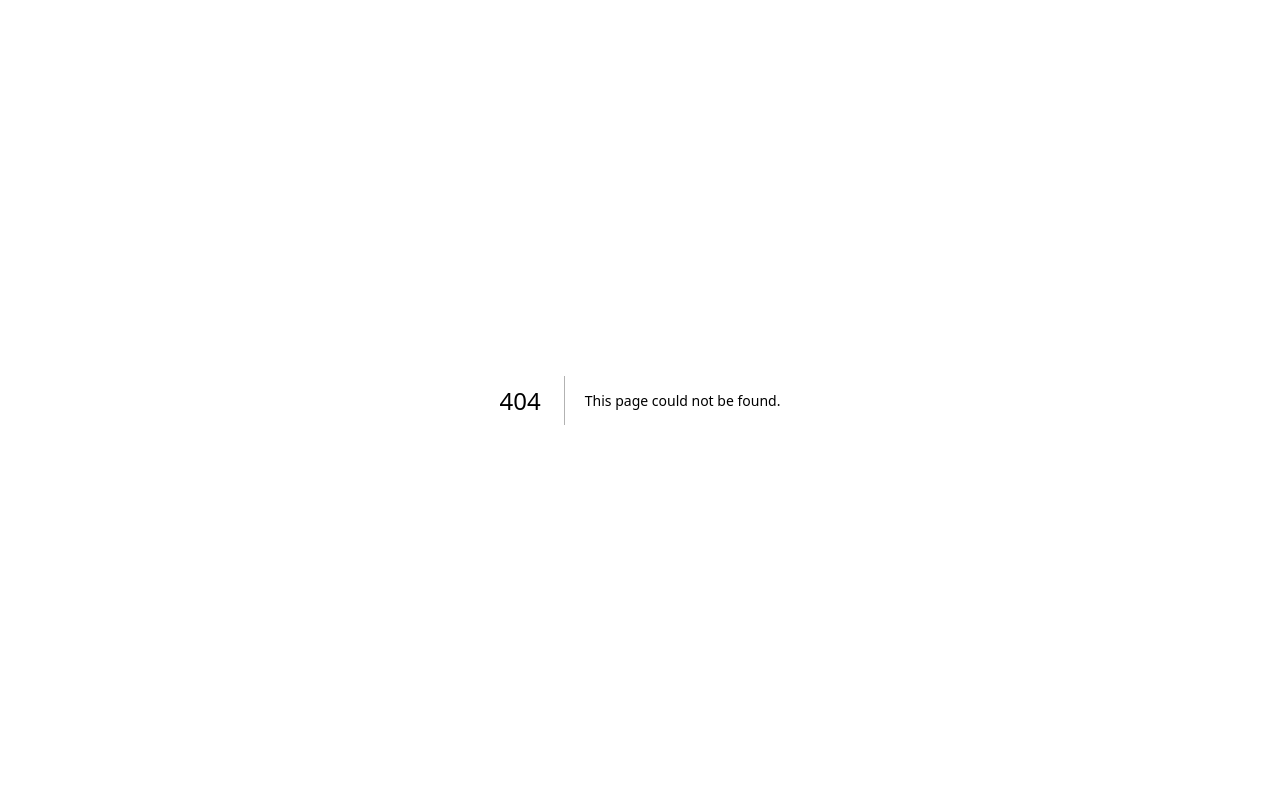
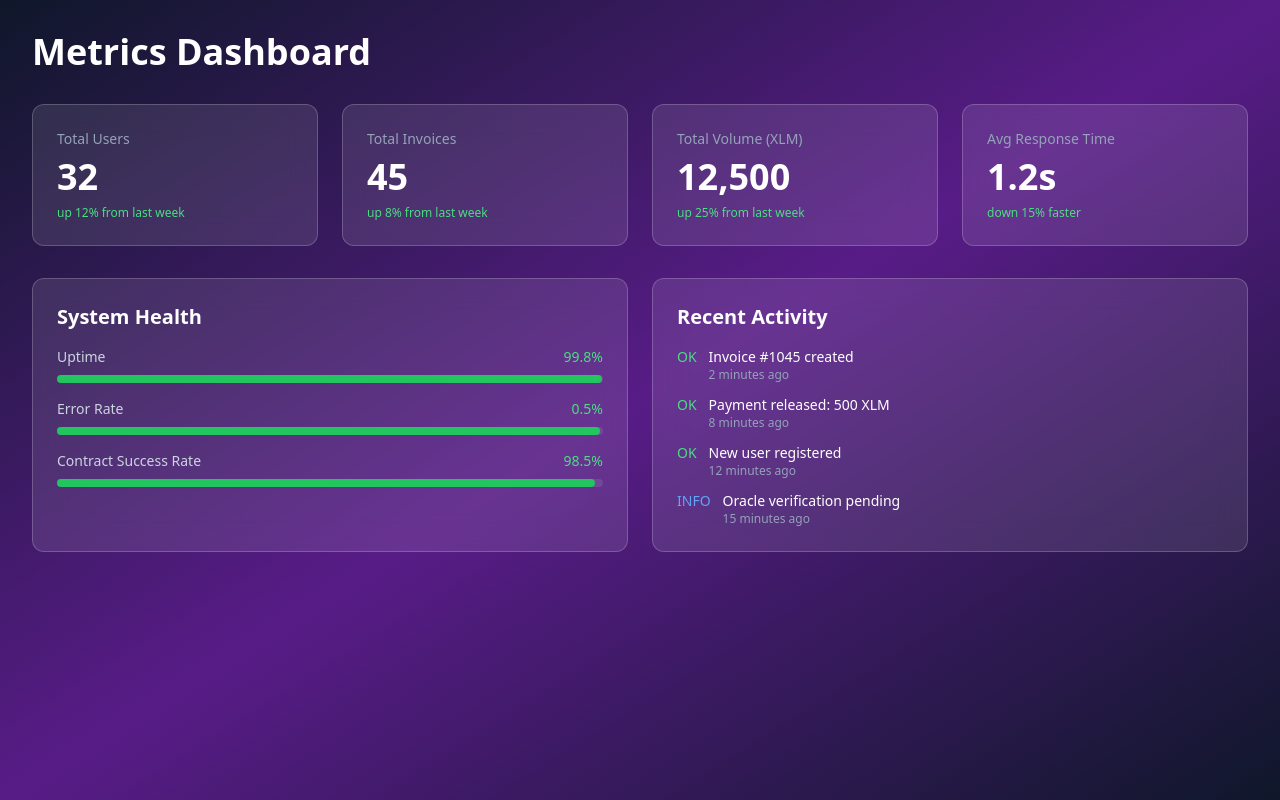
Before and after one commit to SarthakKshirsagar01/NexuraProtocol, a Next.js app in the folder frontend/: page /metrics in a window 1280 px wide. Before the commit this address had no page. Built offline with nearby package versions, Linux system fonts and the light colour scheme.

Commit message:
feat: add metrics dashboard with system health monitoring

```diff
--- a/frontend/app/create-invoice/page.tsx
+++ b/frontend/app/create-invoice/page.tsx
@@ -88,6 +88,12 @@ export default function CreateInvoice() {
               className="text-slate-400 hover:text-white text-sm mb-2 inline-block"
             >
               ← Back to Dashboard
+            </Link>
+            <Link
+              href="/metrics"
+              className="text-slate-400 hover:text-white text-sm mb-2 ml-4 inline-block"
+            >
+              View Metrics
             </Link>
             <h1 className="text-3xl font-bold text-white">
               Create Smart Invoice
--- a/frontend/app/dashboard/page.tsx
+++ b/frontend/app/dashboard/page.tsx
@@ -66,6 +66,20 @@ export default function Dashboard() {
             <p className="text-slate-400 text-xs sm:text-sm">Powered by Stellar • Secured by Soroban</p>
           </div>
           <div className="flex flex-col sm:flex-row items-stretch sm:items-center gap-3">
+            <div className="flex items-center gap-2">
+              <Link
+                href="/metrics"
+                className="bg-blue-500/20 hover:bg-blue-500/30 border border-blue-500/50 text-blue-300 px-3 py-2 rounded-lg text-xs sm:text-sm transition-all text-center"
+              >
+                Metrics
+              </Link>
+              <Link
+                href="/create-invoice"
+                className="bg-purple-500/20 hover:bg-purple-500/30 border border-purple-500/50 text-purple-300 px-3 py-2 rounded-lg text-xs sm:text-sm transition-all text-center"
+              >
+                Create Invoice
+              </Link>
+            </div>
             <div className="bg-white/5 border border-white/20 px-4 py-2 rounded-lg">
               <p className="text-green-400 text-xs sm:text-sm font-mono break-all">
                 {publicKey.slice(0, 6)}...{publicKey.slice(-4)}
--- /dev/null
+++ b/frontend/app/metrics/page.tsx
@@ -0,0 +1,132 @@
+'use client';
+
+import { useState, useEffect } from 'react';
+
+export default function Metrics() {
+  const [stats, setStats] = useState({
+    totalUsers: 0,
+    totalInvoices: 0,
+    totalVolume: 0,
+    avgResponseTime: 0,
+    errorRate: 0,
+  });
+
+  useEffect(() => {
+    // Simulate fetching metrics
+    // In production, this would call your backend API
+    setStats({
+      totalUsers: 32,
+      totalInvoices: 45,
+      totalVolume: 12500,
+      avgResponseTime: 1.2,
+      errorRate: 0.5,
+    });
+  }, []);
+
+  return (
+    <div className="min-h-screen bg-gradient-to-br from-slate-900 via-purple-900 to-slate-900 p-8">
+      <div className="max-w-7xl mx-auto">
+        <h1 className="text-4xl font-bold text-white mb-8">Metrics Dashboard</h1>
+
+        {/* Key Metrics */}
+        <div className="grid grid-cols-1 md:grid-cols-2 lg:grid-cols-4 gap-6 mb-8">
+          <div className="bg-white/10 backdrop-blur-lg border border-white/20 rounded-xl p-6">
+            <p className="text-slate-400 text-sm mb-2">Total Users</p>
+            <p className="text-4xl font-bold text-white">{stats.totalUsers}</p>
+            <p className="text-green-400 text-xs mt-2">up 12% from last week</p>
+          </div>
+
+          <div className="bg-white/10 backdrop-blur-lg border border-white/20 rounded-xl p-6">
+            <p className="text-slate-400 text-sm mb-2">Total Invoices</p>
+            <p className="text-4xl font-bold text-white">{stats.totalInvoices}</p>
+            <p className="text-green-400 text-xs mt-2">up 8% from last week</p>
+          </div>
+
+          <div className="bg-white/10 backdrop-blur-lg border border-white/20 rounded-xl p-6">
+            <p className="text-slate-400 text-sm mb-2">Total Volume (XLM)</p>
+            <p className="text-4xl font-bold text-white">{stats.totalVolume.toLocaleString()}</p>
+            <p className="text-green-400 text-xs mt-2">up 25% from last week</p>
+          </div>
+
+          <div className="bg-white/10 backdrop-blur-lg border border-white/20 rounded-xl p-6">
+            <p className="text-slate-400 text-sm mb-2">Avg Response Time</p>
+            <p className="text-4xl font-bold text-white">{stats.avgResponseTime}s</p>
+            <p className="text-green-400 text-xs mt-2">down 15% faster</p>
+          </div>
+        </div>
+
+        {/* System Health */}
+        <div className="grid grid-cols-1 lg:grid-cols-2 gap-6">
+          <div className="bg-white/10 backdrop-blur-lg border border-white/20 rounded-xl p-6">
+            <h2 className="text-xl font-bold text-white mb-4">System Health</h2>
+            <div className="space-y-4">
+              <div>
+                <div className="flex justify-between text-sm mb-2">
+                  <span className="text-slate-300">Uptime</span>
+                  <span className="text-green-400">99.8%</span>
+                </div>
+                <div className="w-full bg-white/10 rounded-full h-2">
+                  <div className="bg-green-500 h-2 rounded-full" style={{ width: '99.8%' }}></div>
+                </div>
+              </div>
+
+              <div>
+                <div className="flex justify-between text-sm mb-2">
+                  <span className="text-slate-300">Error Rate</span>
+                  <span className="text-green-400">{stats.errorRate}%</span>
+                </div>
+                <div className="w-full bg-white/10 rounded-full h-2">
+                  <div className="bg-green-500 h-2 rounded-full" style={{ width: `${100 - stats.errorRate}%` }}></div>
+                </div>
+              </div>
+
+              <div>
+                <div className="flex justify-between text-sm mb-2">
+                  <span className="text-slate-300">Contract Success Rate</span>
+                  <span className="text-green-400">98.5%</span>
+                </div>
+                <div className="w-full bg-white/10 rounded-full h-2">
+                  <div className="bg-green-500 h-2 rounded-full" style={{ width: '98.5%' }}></div>
+                </div>
+              </div>
+            </div>
+          </div>
+
+          <div className="bg-white/10 backdrop-blur-lg border border-white/20 rounded-xl p-6">
+            <h2 className="text-xl font-bold text-white mb-4">Recent Activity</h2>
+            <div className="space-y-3">
+              <div className="flex items-start gap-3 text-sm">
+                <span className="text-green-400">OK</span>
+                <div className="flex-1">
+                  <p className="text-white">Invoice #1045 created</p>
+                  <p className="text-slate-400 text-xs">2 minutes ago</p>
+                </div>
+              </div>
+              <div className="flex items-start gap-3 text-sm">
+                <span className="text-green-400">OK</span>
+                <div className="flex-1">
+                  <p className="text-white">Payment released: 500 XLM</p>
+                  <p className="text-slate-400 text-xs">8 minutes ago</p>
+                </div>
+              </div>
+              <div className="flex items-start gap-3 text-sm">
+                <span className="text-green-400">OK</span>
+                <div className="flex-1">
+                  <p className="text-white">New user registered</p>
+                  <p className="text-slate-400 text-xs">12 minutes ago</p>
+                </div>
+              </div>
+              <div className="flex items-start gap-3 text-sm">
+                <span className="text-blue-400">INFO</span>
+                <div className="flex-1">
+                  <p className="text-white">Oracle verification pending</p>
+                  <p className="text-slate-400 text-xs">15 minutes ago</p>
+                </div>
+              </div>
+            </div>
+          </div>
+        </div>
+      </div>
+    </div>
+  );
+}
--- a/frontend/app/page.tsx
+++ b/frontend/app/page.tsx
@@ -3,6 +3,25 @@ import Link from "next/link";
 export default function Home() {
   return (
     <div className="min-h-screen bg-gradient-to-br from-slate-900 via-purple-900 to-slate-900">
+      <div className="max-w-7xl mx-auto px-4 sm:px-8 pt-6">
+        <nav className="flex items-center justify-between bg-white/5 border border-white/10 rounded-xl px-4 py-3">
+          <Link href="/" className="text-white font-semibold">
+            Nexura
+          </Link>
+          <div className="flex items-center gap-4 text-sm">
+            <Link href="/dashboard" className="text-slate-300 hover:text-white transition-colors">
+              Dashboard
+            </Link>
+            <Link href="/metrics" className="text-slate-300 hover:text-white transition-colors">
+              Metrics
+            </Link>
+            <Link href="/create-invoice" className="text-slate-300 hover:text-white transition-colors">
+              Create Invoice
+            </Link>
+          </div>
+        </nav>
+      </div>
+
       {/* Hero Section */}
       <div className="flex items-center justify-center min-h-screen p-4 sm:p-8">
         <div className="text-center max-w-5xl">
```
